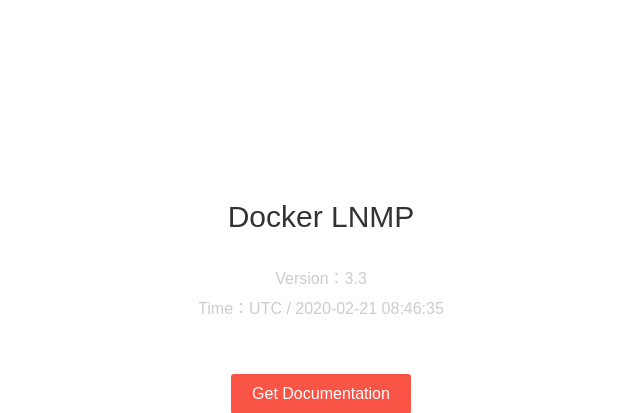
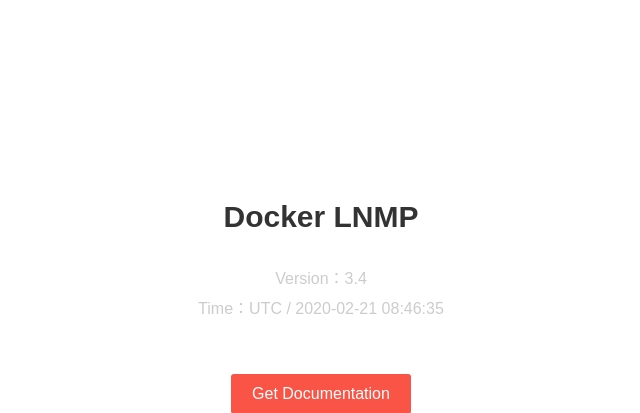
Before and after one commit to usoftopen/docker-lnmp, a PHP site: page / in a window 1280 px wide. Shown: the top 413 px of the page, without its empty margins (319-959 px from the left). Run offline with PHP 8.4, Linux system fonts and the light colour scheme.

Commit message:
升级为V3.4版本

```diff
--- a/work/wwwroot/index.php
+++ b/work/wwwroot/index.php
@@ -7,7 +7,9 @@
 			font-family:sans-serif;-ms-text-size-adjust:100%;-webkit-text-size-adjust:100%
 		}
 		.mine{
-			font-size:30px;margin-top:200px;
+			font-weight: bold;
+			font-size:30px;
+			margin-top:200px;
 			color:#333;
 		}
 		.desc{
@@ -37,7 +39,7 @@
 <p align="center" class="mine">Docker LNMP</p>
 
 <p class="desc">
-	Version：3.3<br />
+	Version：3.4<br />
 	Time：<?= date_default_timezone_get() . "&nbsp;/&nbsp;" . date("Y-m-d H:i:s");?>
 </p>
 
```
Also changed, not shown: README.md, 3 other files.
